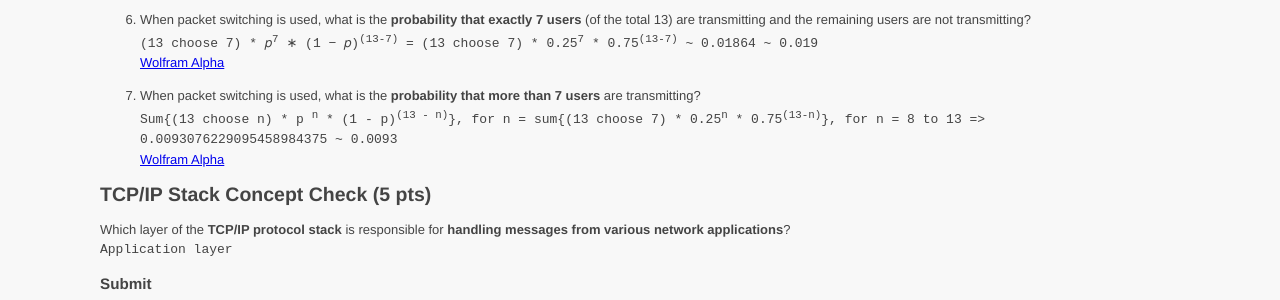
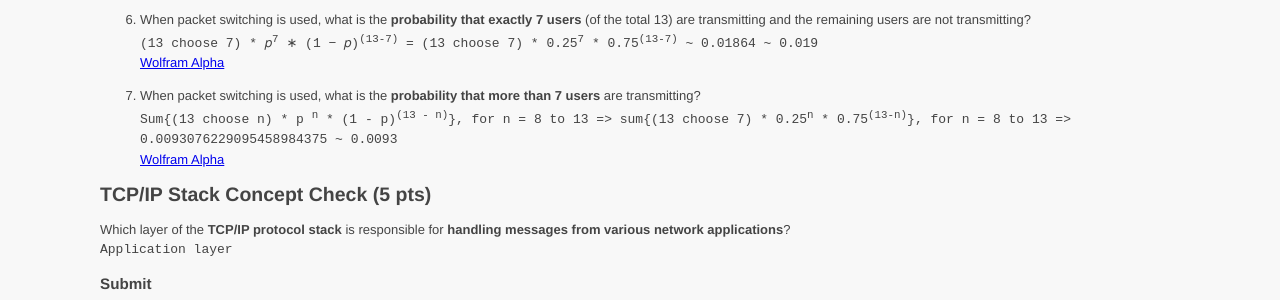
Before and after one commit to ycpcs/cs330-fall2025, a Jekyll site: the page built from assignments/chapter-1-review.md, in a window 1280 px wide. Shown: the part 1555-1855 px from the top of the page. Built offline with Jekyll 4.4.1, drawn with Linux system fonts in a browser that asks for light colours.

Commit message:
update numbers

```diff
--- a/assignments/chapter-1-review.md
+++ b/assignments/chapter-1-review.md
@@ -126,7 +126,7 @@ Round all your answers to **two decimal places after leading zeros**.
 7. When packet switching is used, what is the **probability that more than 7 users** are transmitting?
   <br/>
   <code>
-    Sum{(13 choose n) * p <sup>n</sup> * (1 - p)<sup>(13 - n)</sup>}, for n = sum{(13 choose 7) * 0.25<sup>n</sup> * 0.75<sup>(13-n)</sup>}, for n = 8 to 13 => 0.0093076229095458984375 ~ 0.0093
+    Sum{(13 choose n) * p <sup>n</sup> * (1 - p)<sup>(13 - n)</sup>}, for n = 8 to 13 => sum{(13 choose 7) * 0.25<sup>n</sup> * 0.75<sup>(13-n)</sup>}, for n = 8 to 13 => 0.0093076229095458984375 ~ 0.0093
   </code>
   <br/>
   <a href="https://www.wolframalpha.com/input?i=sum%7B%2813+choose+7%29+*+0.25+%5E+n+*+0.75+%5E+%2813-n%29%7D%2C+for+n+%3D+8+to+13">Wolfram Alpha</a>
```
